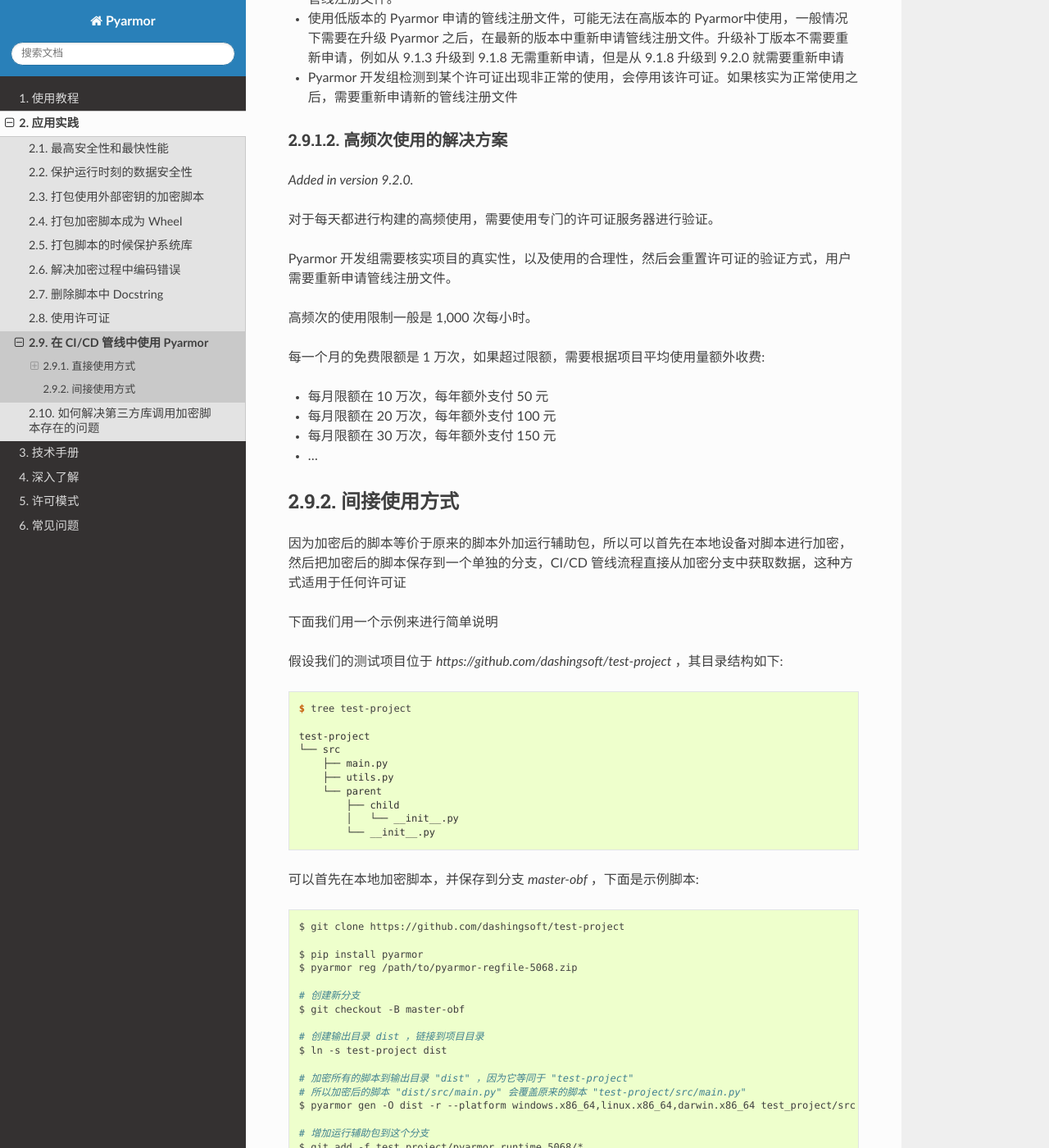
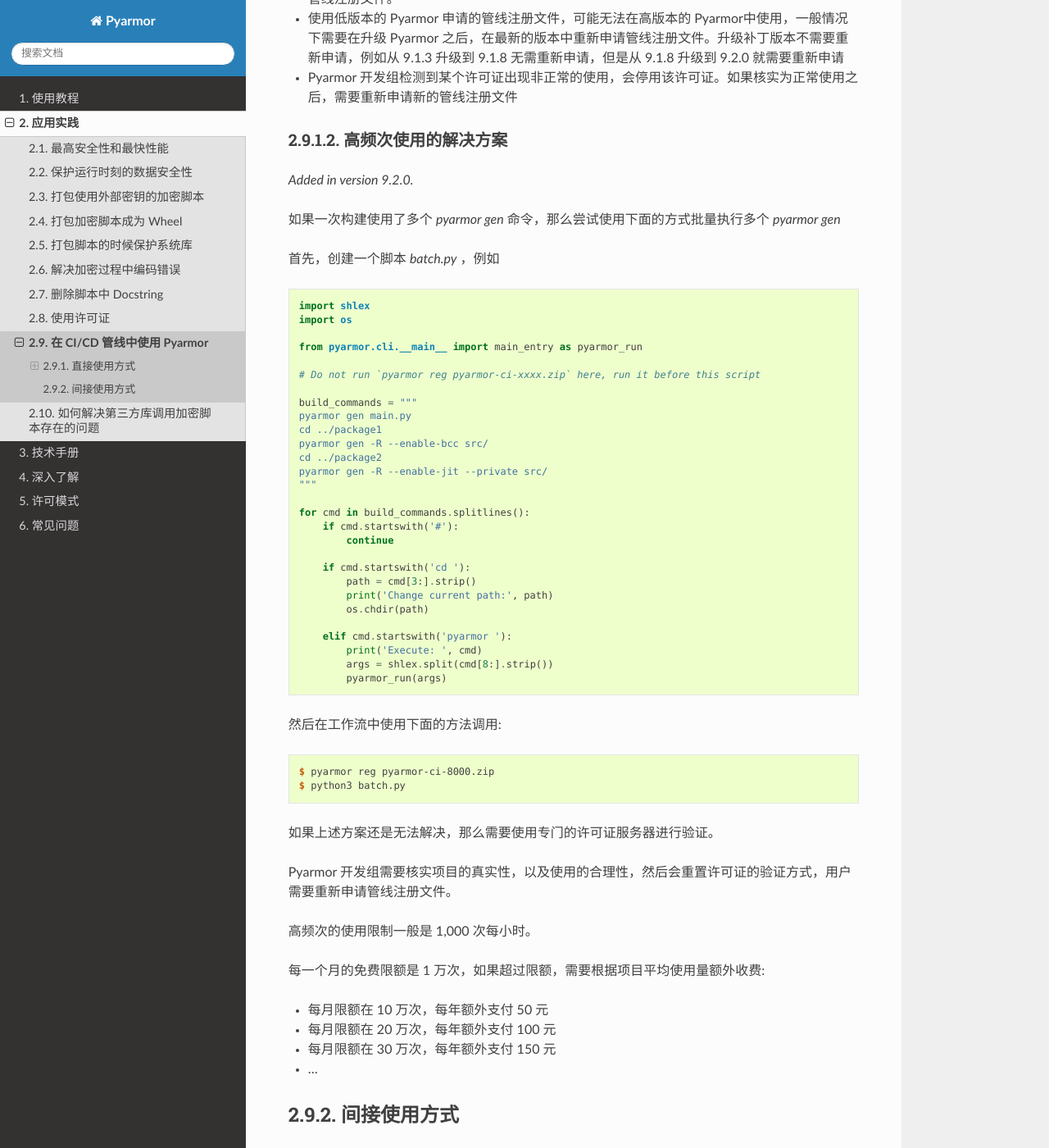
Before and after one commit to dashingsoft/pyarmor-docs-zh, a Sphinx documentation site: the page built from docs/how-to/ci.rst, in a window 1280 px wide and 1400 px high, scrolled down 2167 px. Shown: the whole window at 82% size. Built offline with Sphinx 7.4.7 and the Read the Docs theme 3.1.0, drawn with Linux system fonts in a browser that asks for light colours.

Commit message:
Refine doc

```diff
--- a/docs/how-to/ci.rst
+++ b/docs/how-to/ci.rst
@@ -92,7 +92,47 @@
 
 .. versionadded:: 9.2.0
 
-对于每天都进行构建的高频使用，需要使用专门的许可证服务器进行验证。
+如果一次构建使用了多个 `pyarmor gen` 命令，那么尝试使用下面的方式批量执行多个 `pyarmor gen`
+
+首先，创建一个脚本 `batch.py` ，例如
+
+.. code-block:: python
+
+    import shlex
+    import os
+
+    from pyarmor.cli.__main__ import main_entry as pyarmor_run
+
+    # Do not run `pyarmor reg pyarmor-ci-xxxx.zip` here, run it before this script
+
+    build_commands = """
+    pyarmor gen main.py
+    cd ../package1
+    pyarmor gen -R --enable-bcc src/
+    cd ../package2
+    pyarmor gen -R --enable-jit --private src/
+    """
+
+    for cmd in build_commands.splitlines():
+        if cmd.startswith('#'):
+            continue
+
+        if cmd.startswith('cd '):
+            path = cmd[3:].strip()
+            print('Change current path:', path)
+            os.chdir(path)
+
+        elif cmd.startswith('pyarmor '):
+            print('Execute: ', cmd)
+            args = shlex.split(cmd[8:].strip())
+            pyarmor_run(args)
+
+然后在工作流中使用下面的方法调用::
+
+    $ pyarmor reg pyarmor-ci-8000.zip
+    $ python3 batch.py
+
+如果上述方案还是无法解决，那么需要使用专门的许可证服务器进行验证。
 
 Pyarmor 开发组需要核实项目的真实性，以及使用的合理性，然后会重置许可证的验证方式，用户需要重新申请管线注册文件。
 
```
